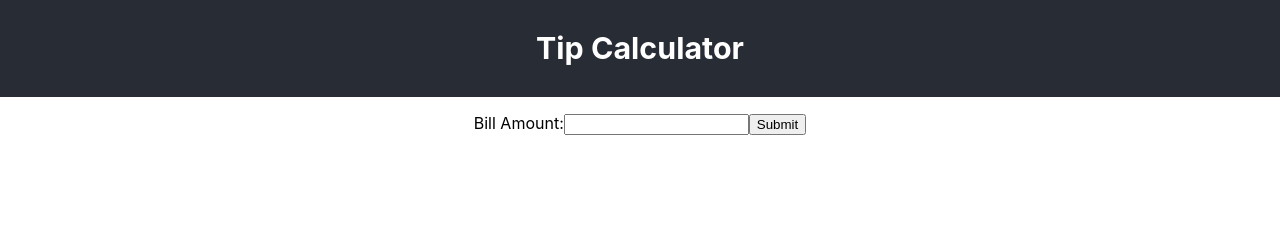
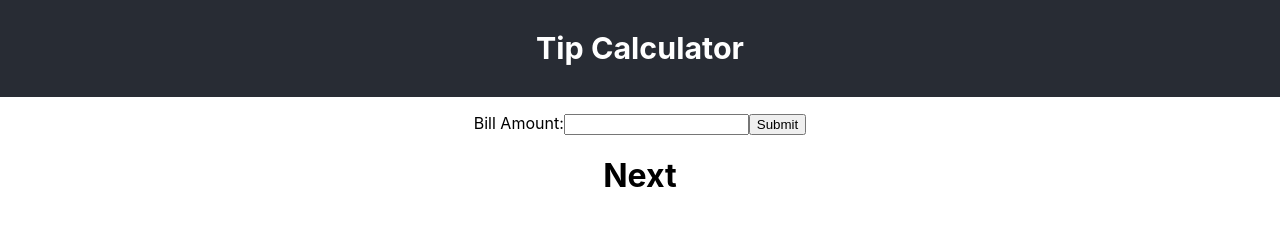
Before and after one commit to RicardoGWill/react-tip-calculator, a React (Create React App) app: page / in a window 1280 px wide. Shown: the top 246 px of the page. Built offline with nearby package versions, Linux system fonts and the light colour scheme.

Commit message:
Tiny change.

```diff
--- a/src/components/Body.js
+++ b/src/components/Body.js
@@ -10,6 +10,7 @@ class Body extends Component {
             <input type="text" name="billAmount" />
           </label>
           <input type="submit" value="Submit" />
+          <h1>Next</h1>
         </form>
       </div>
     );
```
